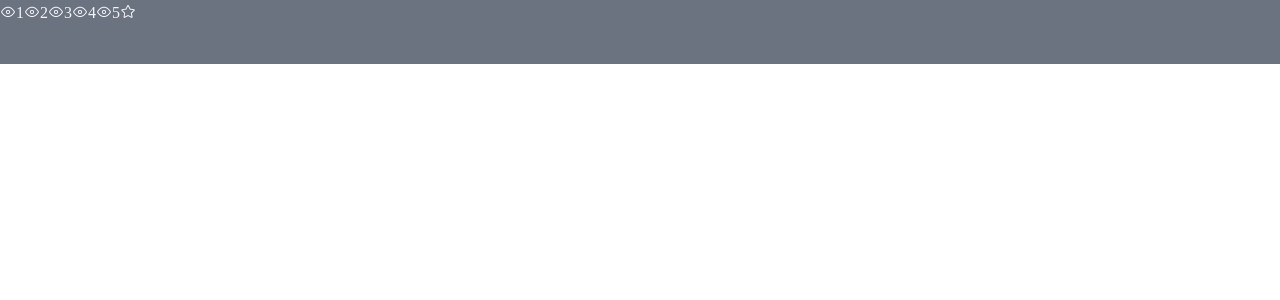
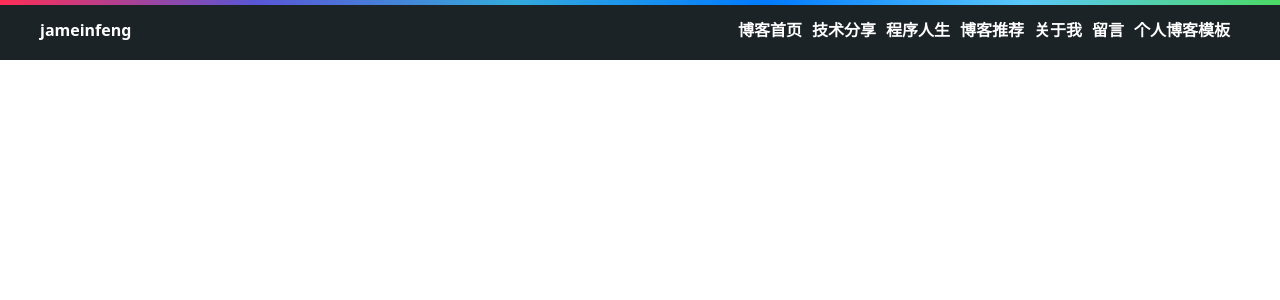
Before and after one commit to azjfeng/azjfeng-boke, a React app: page / in a window 1280 px wide. Shown: the top 300 px of the page. Built offline with nearby package versions, Linux system fonts and the light colour scheme.

Commit message:
增加阿里图标

```diff
--- a/src/components/App.tsx
+++ b/src/components/App.tsx
@@ -1,23 +1,33 @@
-import React  from "react";
-import "../styles/index.css";
+import React from "react";
+import "../styles/index.less";
 import "../styles/tailwind.css";
-
-
+import Header from './header/Header';
+import {
+    HashRouter as Router,
+    Switch,
+    Route,
+    Link,
+    IndexRoute
+} from "react-router-dom";
 interface ItemPropsValue {
     title: string;
 }
-const Item = (props: ItemPropsValue)=>{
+const Item = (props: ItemPropsValue) => {
     return <span className="text-gray-100 iconfont icon-browse">{props.title}</span>
 }
-function App(){
-    const arr: any[] = [1,2,3,4,5]
-    return <div  className="h-16 bg-gray-500 flex flex-row">
-        {
-            arr.map((item)=>{
-                return <Item title={item}/>
-            })
-        }
-        <span className="text-gray-100  iconfont icon-favorite"></span>
+function App() {
+    const arr: any[] = [1, 2, 3, 4, 5]
+    return <div className="h-16">
+        <Router>
+            <Route path="/" component={Header} >
+            </Route>
+            {/* <Route exact path="/edit" component={Edit} >
+            </Route>
+            <Route exact path="/nav" component={Nav} >
+            </Route>
+            <Route exact path="/reedit/:title" component={ReEdit} >
+            </Route> */}
+        </Router>
     </div>
 }
 
--- /dev/null
+++ b/src/components/header/Header.tsx
@@ -0,0 +1,65 @@
+import React from 'react'
+// import '../../style/header/header.less'
+// import Home from '../home/Home.tsx';
+// import Detail from '../detail/Detail.tsx'
+import {
+    HashRouter as Router,
+    Switch,
+    Route,
+    Link
+} from "react-router-dom";
+class Header extends React.Component<IProps, IState>{
+    constructor(props) {
+        super(props)
+        this.state = {
+            navList: [
+                { id: 1, value: "博客首页", path: "/" },
+                { id: 2, value: "技术分享", path: "/todo" },
+                { id: 3, value: "程序人生", path: "/todo" },
+                { id: 4, value: "博客推荐", path: "/todo" },
+                { id: 5, value: "关于我", path: "/todo" },
+                { id: 6, value: "留言", path: "/todo" },
+                { id: 7, value: "个人博客模板", path: "/todo" },
+            ],
+            hashName:""
+        }
+    }
+    componentDidMount(){
+        console.log(location.hash)
+        window.addEventListener('hashchange',()=>{
+            console.log(location.hash)
+
+        },false)
+    }
+    componentDidUpdate(){
+
+    }
+    render() {
+        return (
+            <Router>
+                <div className="header">
+                    <div className="header_nav">
+                        <div className="author">
+                            <span>jameinfeng</span>
+                        </div>
+                        <div className="nav_btn">
+                            <ul>
+                                {
+                                    this.state.navList.map((item, key) => {
+                                        return <li><Link to={item.path} key={item.key}> {item.value}</Link></li>
+                                    })
+                                }
+                            </ul>
+                        </div>
+                    </div>
+                </div>
+                {/* <Switch>
+                    <Route exact path="/" component={Home} />
+                    <Route exact path="/detail/:title" component={Detail} />
+                </Switch> */}
+            </Router>
+        )
+    }
+}
+
+export default Header
--- a/src/styles/index.css
+++ /dev/null
@@ -1,54 +0,0 @@
-@tailwind base;
-
-@tailwind components;
-
-@tailwind utilities;
-
-@font-face {
-  font-family: "iconfont"; /* Project id  */
-  src: url("iconfont.ttf?t=1640656520453") format("truetype");
-}
-
-.iconfont {
-  font-family: "iconfont" !important;
-  font-size: 16px;
-  font-style: normal;
-  -webkit-font-smoothing: antialiased;
-  -moz-osx-font-smoothing: grayscale;
-}
-
-.icon-browse:before {
-  content: "\e666";
-}
-
-.icon-eye-close:before {
-  content: "\e66f";
-}
-
-.icon-favorite:before {
-  content: "\e670";
-}
-
-.icon-home:before {
-  content: "\e674";
-}
-
-.icon-help:before {
-  content: "\e677";
-}
-
-.icon-navigation:before {
-  content: "\e67a";
-}
-
-.icon-search:before {
-  content: "\e67d";
-}
-
-.icon-user:before {
-  content: "\e682";
-}
-
-.icon-upload:before {
-  content: "\e683";
-}
--- /dev/null
+++ b/src/styles/index.less
@@ -0,0 +1,122 @@
+@tailwind base;
+
+@tailwind components;
+
+@tailwind utilities;
+
+@font-face {
+  font-family: "iconfont"; /* Project id  */
+  src: url("iconfont.ttf?t=1640656520453") format("truetype");
+}
+
+.iconfont {
+  font-family: "iconfont" !important;
+  font-size: 16px;
+  font-style: normal;
+  -webkit-font-smoothing: antialiased;
+  -moz-osx-font-smoothing: grayscale;
+}
+
+.icon-browse:before {
+  content: "\e666";
+}
+
+.icon-eye-close:before {
+  content: "\e66f";
+}
+
+.icon-favorite:before {
+  content: "\e670";
+}
+
+.icon-home:before {
+  content: "\e674";
+}
+
+.icon-help:before {
+  content: "\e677";
+}
+
+.icon-navigation:before {
+  content: "\e67a";
+}
+
+.icon-search:before {
+  content: "\e67d";
+}
+
+.icon-user:before {
+  content: "\e682";
+}
+
+.icon-upload:before {
+  content: "\e683";
+}
+
+.header{
+    height: 60px;
+    line-height: 60px;
+    width: 100%;
+    display: flex;
+    align-items: center;
+    justify-content: center;
+    flex-direction: column;
+    background: #1C2327;
+}
+.header::before{
+    background: #000 linear-gradient(to left, #4cd964, #5ac8fa, #007aff, #34aadc, #5856d6, #ff2d55);
+    content: "";
+    height: 5px;
+    position: absolute;
+    top: 0;
+    width: 100%;
+}
+.header .header_nav{
+    // width: 100% ;
+    color: white;
+    height: 60px;
+    display: flex;
+    align-items: center;
+    justify-content: center;
+    background: #1C2327;
+    font-weight: bold;
+    width: 1200px;
+
+}
+
+.header .author{
+    width: 50%;
+    text-align: left;
+}
+
+.header .nav_btn{
+    color: white;
+    flex: 1;
+}
+
+.header .nav_btn a{
+    cursor: pointer;
+    margin-right: 10px;
+    color: white
+}
+
+
+.nav_btn ul{
+    display: flex;
+    flex-direction: row;
+    justify-content: flex-end;
+
+}
+
+.header .nav_btn a:hover{
+    color: #66CDAA;
+}
+.header_bg{
+    height: auto;
+    width: 100%;
+    img{
+        width: 100%;
+        height: 100%;
+        background-size: 100% 100%;
+    }
+}
```
Also changed, not shown: 2 other files (tests, documents, lock files or other folders).
